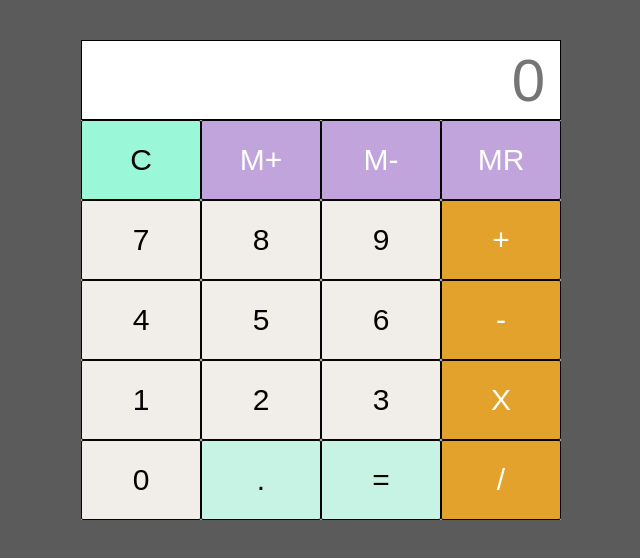
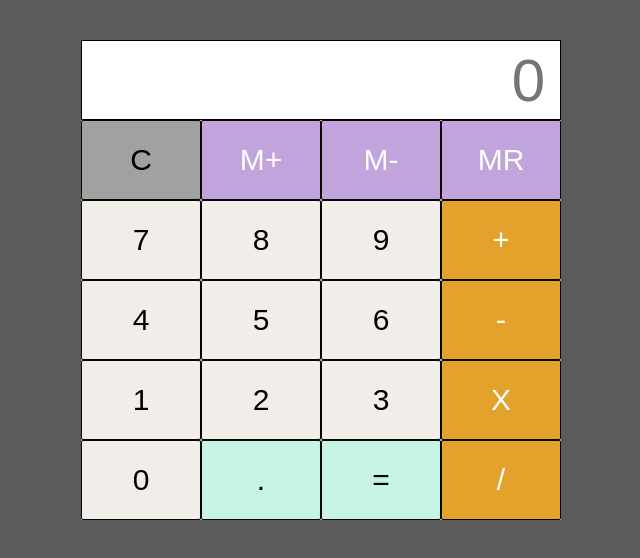
Before and after one commit to jumba23/CALCULATOR, a plain HTML site: page index.html in a window 1280 px wide. In both pictures the pointer is over the button 460 px from the left and 160 px from the top of the page. Shown: the whole page, without its empty margins (319-959 px from the left). Drawn offline with Linux system fonts and the light colour scheme.

Commit message:
hover feature added

```diff
--- a/style.css
+++ b/style.css
@@ -30,7 +30,9 @@ button {
     border-radius: 2px;
     font-size: 30px;
     cursor: pointer;
-}
+    }
+
+button:hover { background: rgb(161, 161, 161); }
 
 .calculator-buttons {
     padding: 0px;
```
